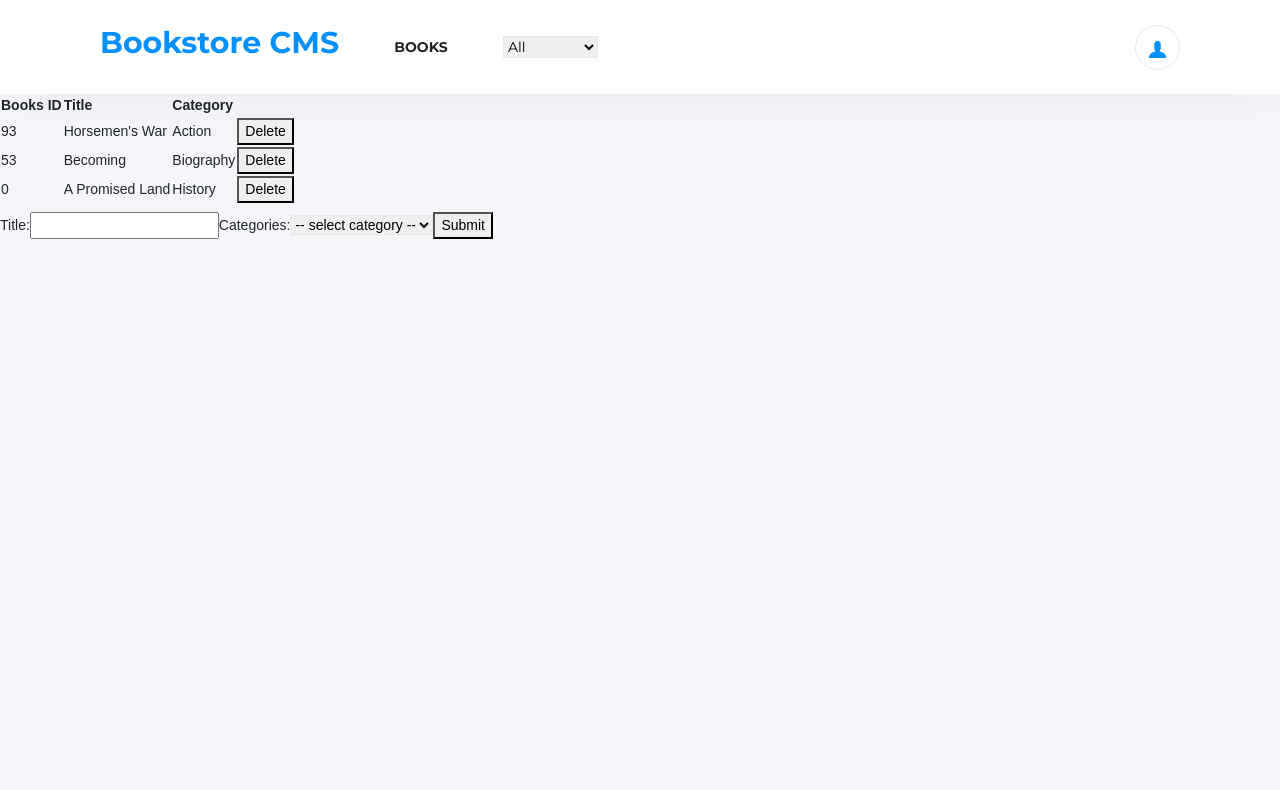
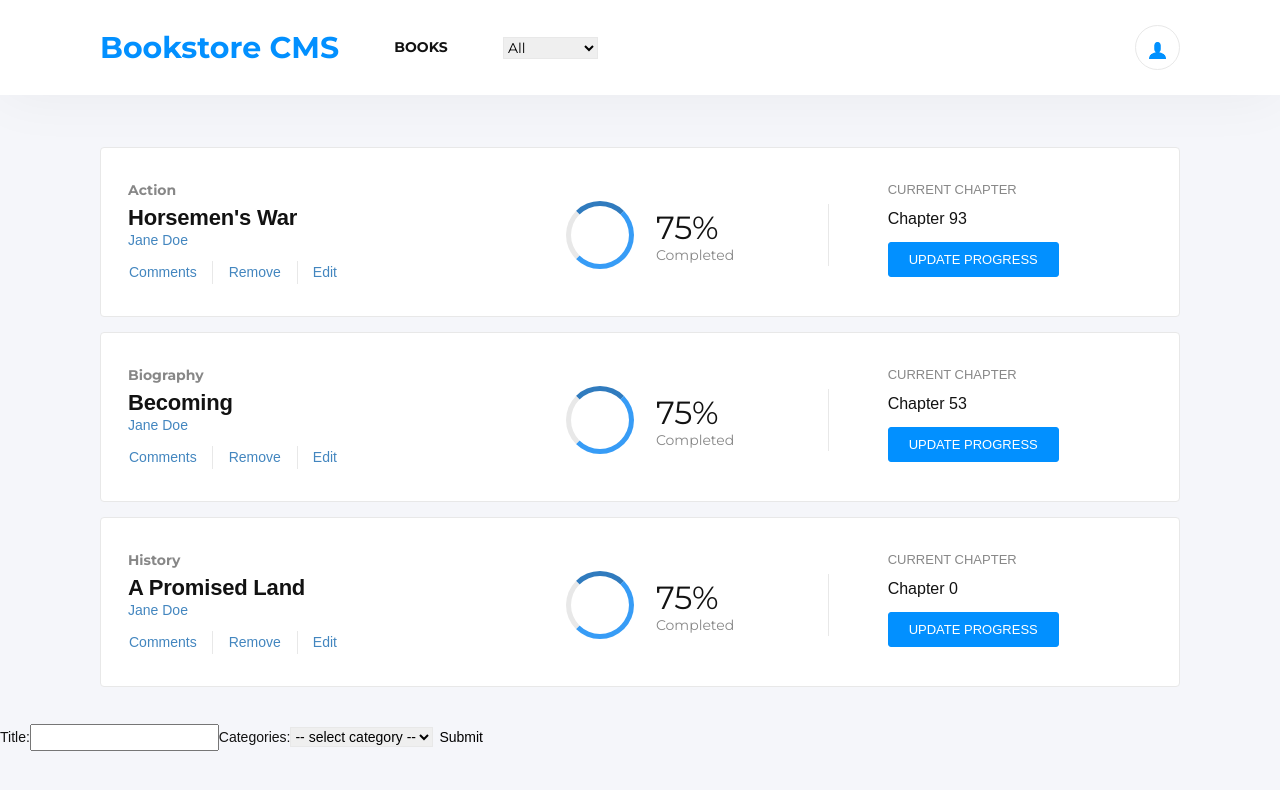
Before and after one commit to Mupa1/Bookstore, a React (Create React App) app: page / in a window 1280 px wide. Shown: the top 790 px of the page. Built offline with nearby package versions, Linux system fonts and the light colour scheme.

Commit message:
add styling to books displayed and update header

```diff
--- a/src/components/Book.js
+++ b/src/components/Book.js
@@ -5,13 +5,35 @@ const Book = ({ book, handleRemoveBook }) => {
   const { id, title, category } = book;
 
   return (
-    <tr>
-      <td>{id}</td>
-      <td>{title}</td>
-      <td>{category}</td>
-      <td>
-        <button type="button" onClick={() => handleRemoveBook(book)}>Delete</button>
-      </td>
+    <tr className="book-container bg-white grey-bd row">
+      <div className="col-md-5 book-info-1 d-flex flex-column p-0 m-0">
+        <td className="montserrat font-weight-bold opacity p-0">{category}</td>
+        <td className="book-title font-weight-bold p-0">{title}</td>
+        <td className="author p-0">Jane Doe</td>
+        <div className="actions">
+          <td className="grey-right-bd comments">Comments</td>
+          <td className="grey-right-bd">
+            <button className="remove" type="button" onClick={() => handleRemoveBook(book)}>Remove</button>
+          </td>
+          <td className="edit">Edit</td>
+        </div>
+      </div>
+      <div className="col-md-3 d-flex align-items-center p-0 m-0">
+        <div className="circle" />
+        <div className="percent-info montserrat grey-right-bd m-0">
+          <div className="percentage">75%</div>
+          <div className="opacity">Completed</div>
+        </div>
+      </div>
+      <div className="col-md-4 book-info-3 m-0">
+        <p className="opacity chapter-title m-0">CURRENT CHAPTER</p>
+        <p className="chapter-num m-0">
+          Chapter
+          {' '}
+          {id}
+        </p>
+        <button className="update" type="button">UPDATE PROGRESS</button>
+      </div>
     </tr>
   );
 };
--- a/src/containers/BooksList.js
+++ b/src/containers/BooksList.js
@@ -29,7 +29,7 @@ const BooksList = ({
     <>
       <header className="panel-bg d-flex bg-white align-items-center justify-content-between montserrat">
         <div className="d-flex align-items-center panel-left justify-content-between">
-          <h1 className="logo azure font-weight-bold">Bookstore CMS</h1>
+          <h1 className="logo azure font-weight-bold m-0">Bookstore CMS</h1>
           <div className="font-weight-bold">BOOKS</div>
           <CategoryFilter handleFilterChange={handleFilterChange} />
         </div>
@@ -38,13 +38,6 @@ const BooksList = ({
         </div>
       </header>
       <table>
-        <thead>
-          <tr>
-            <th>Books ID</th>
-            <th>Title</th>
-            <th>Category</th>
-          </tr>
-        </thead>
         <tbody>
           {filteredBooks.map(book => (
             <Book key={book.id} book={book} handleRemoveBook={handleRemoveBook} />
--- a/src/index.css
+++ b/src/index.css
@@ -8,10 +8,18 @@ body {
   margin: 0 auto;
   font-size: 14px;
   font-weight: 300;
+  box-sizing: border-box;
+  color: #121212;
 }
 
 select {
   border: solid 1px #e8e8e8;
+}
+
+button {
+  background: none;
+  border: none;
+  font-weight: 300;
 }
 
 .azure {
@@ -27,9 +35,13 @@ select {
   border: solid 1px #e8e8e8;
 }
 
+.grey-right-bd {
+  border-right: solid 1px #e8e8e8;
+}
+
 .panel-bg {
   width: 100%;
-  height: 94px;
+  height: 95px;
   padding: 0 100px;
   box-shadow: 0 0 60px 0 rgba(0, 0, 0, 0.05);
 }
@@ -54,3 +66,99 @@ select {
   width: 17px;
   height: 17px;
 }
+
+table {
+  width: 100%;
+  margin: 37px auto;
+}
+
+.book-container {
+  margin: 15px 100px 0;
+  min-height: 170px;
+  max-height: 100%;
+  border-radius: 4px;
+  padding: 32px 0 26px 27px;
+}
+
+.book-title {
+  font-size: 22px;
+  padding-top: 3px;
+  margin-bottom: -4px;
+  letter-spacing: -0.2px;
+}
+
+.circle {
+  background-color: #fff;
+  border: 5px solid;
+  border-color: #307bbe #379cf6 #379cf6 #e8e8e8;
+  width: 68px;
+  height: 68px;
+  min-width: 68px;
+  border-radius: 50%;
+  -moz-border-radius: 50%;
+  -webkit-border-radius: 50%;
+  margin-right: 22px;
+}
+
+.percentage {
+  font-size: 32px;
+  margin-bottom: -7px;
+}
+
+.opacity {
+  opacity: 0.5;
+}
+
+.actions,
+.author,
+.remove {
+  color: #4386bf;
+}
+
+.actions {
+  padding-top: 10px;
+}
+
+.book-info-1 {
+  max-width: 559px;
+}
+
+.percent-info {
+  padding-right: 60px;
+  width: 100%;
+}
+
+.remove {
+  padding: 0 15px;
+}
+
+.comments {
+  padding-right: 15px;
+}
+
+.edit {
+  padding-left: 15px;
+}
+
+.book-info-3 {
+  padding: 0 0 0 59px;
+}
+
+.chapter-num {
+  padding: 7px 0 11px 0;
+  font-size: 16px;
+}
+
+.update {
+  padding: 7px 20px;
+  background-color: #0290ff;
+  border: 1px solid #0290ff;
+  color: #fff;
+  border-radius: 3px;
+  font-weight: 300;
+}
+
+.update,
+.chapter-title {
+  font-size: 13px;
+}
```
